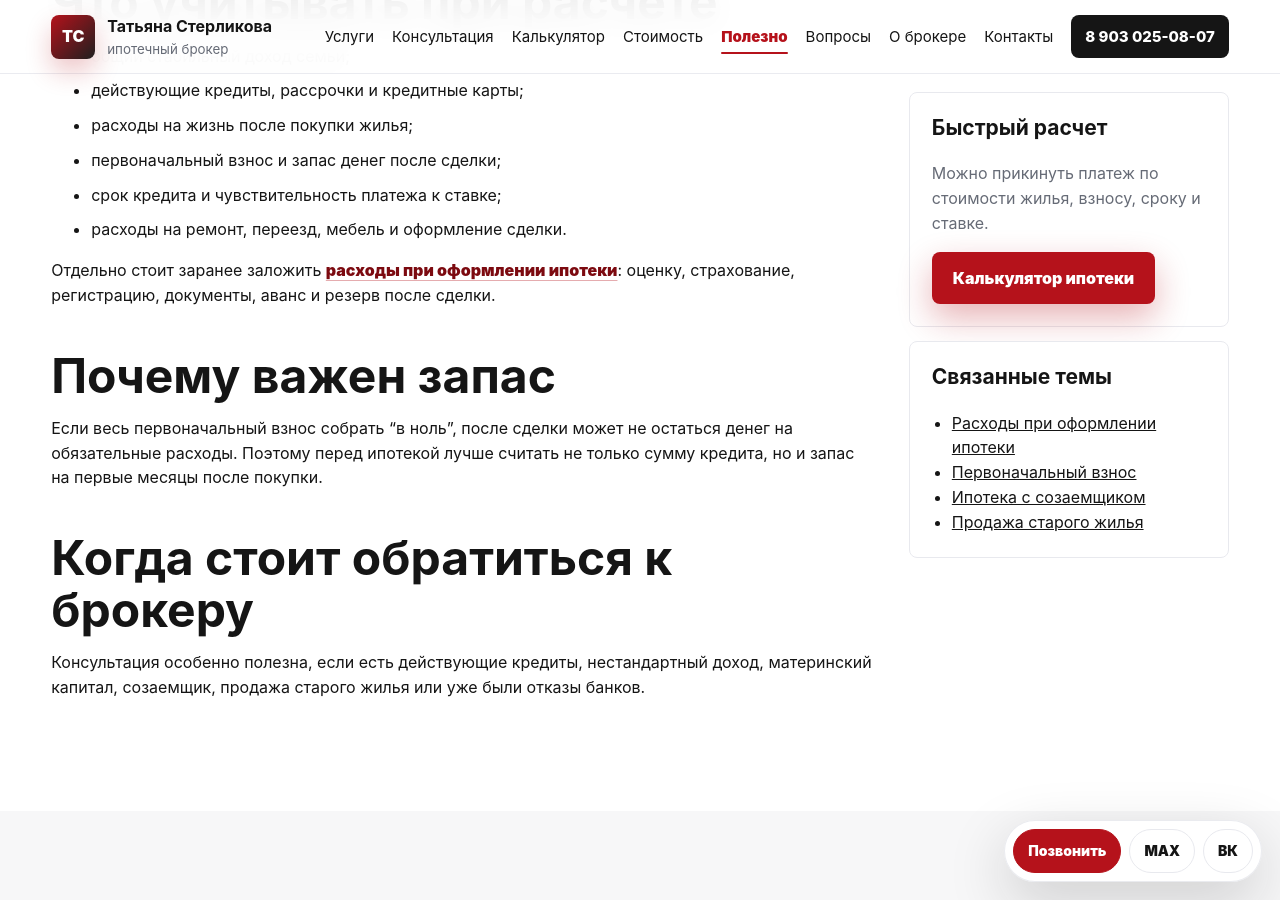
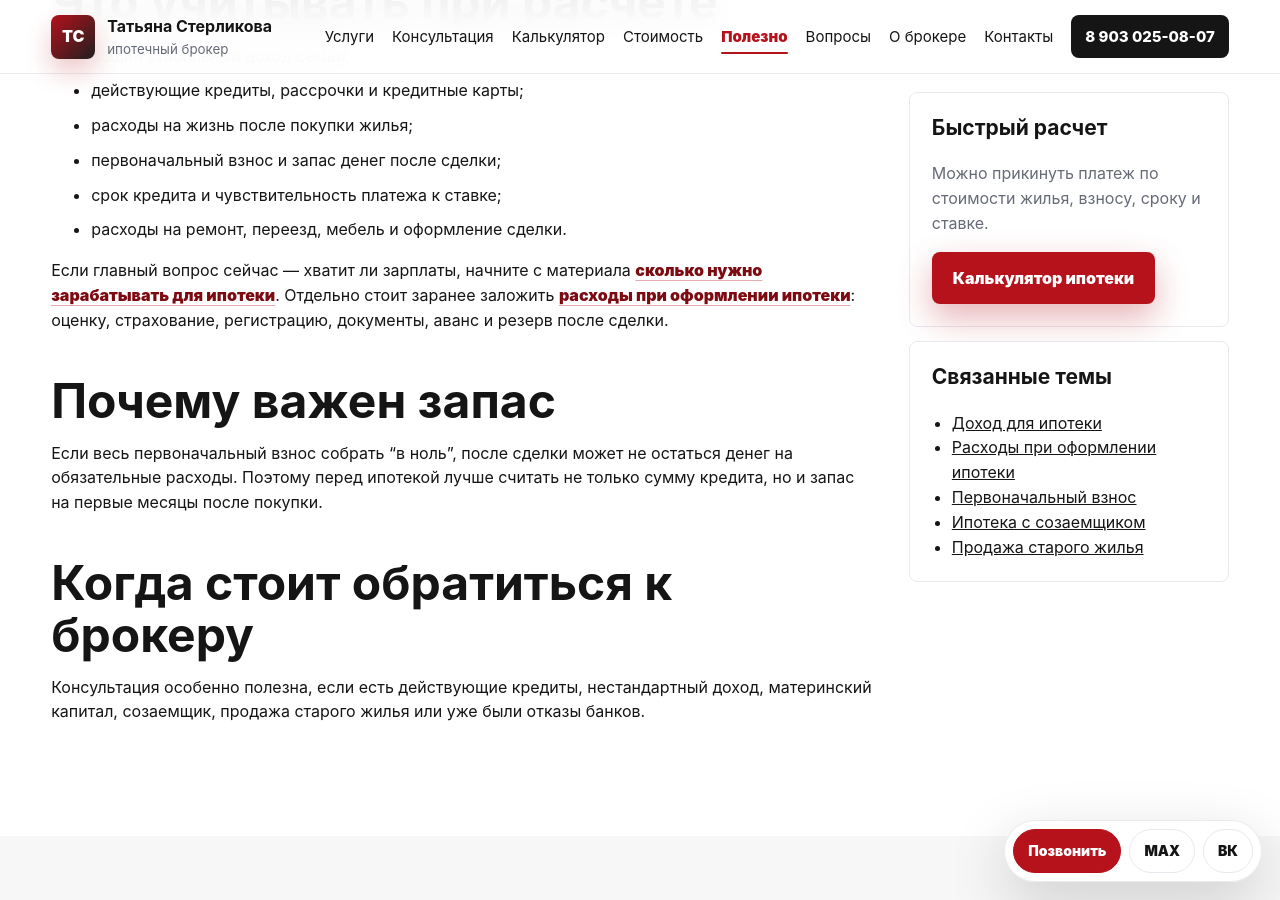
Before and after one commit to deputat36/broker, a Jekyll site: the page built from polezno/kak-ponyat-komfortnyy-platezh-po-ipoteke.md, in a window 1280 px wide and 900 px high, scrolled down 1235 px. Built offline with Jekyll 4.4.1, drawn with Linux system fonts in a browser that asks for light colours; our own code applies the rules of GitHub Pages for plain Markdown files.

Commit message:
Добавлена ссылка на доход для ипотеки из статьи о платеже

```diff
--- a/polezno/kak-ponyat-komfortnyy-platezh-po-ipoteke.md
+++ b/polezno/kak-ponyat-komfortnyy-platezh-po-ipoteke.md
@@ -33,7 +33,7 @@
       <li>срок кредита и чувствительность платежа к ставке;</li>
       <li>расходы на ремонт, переезд, мебель и оформление сделки.</li>
     </ul>
-    <p>Отдельно стоит заранее заложить <a class="text-link" href="{{ '/polezno/rashody-pri-oformlenii-ipoteki/' | relative_url }}">расходы при оформлении ипотеки</a>: оценку, страхование, регистрацию, документы, аванс и резерв после сделки.</p>
+    <p>Если главный вопрос сейчас — хватит ли зарплаты, начните с материала <a class="text-link" href="{{ '/polezno/skolko-nuzhno-zarabatyvat-dlya-ipoteki/' | relative_url }}">сколько нужно зарабатывать для ипотеки</a>. Отдельно стоит заранее заложить <a class="text-link" href="{{ '/polezno/rashody-pri-oformlenii-ipoteki/' | relative_url }}">расходы при оформлении ипотеки</a>: оценку, страхование, регистрацию, документы, аванс и резерв после сделки.</p>
 
     <h2>Почему важен запас</h2>
     <p>Если весь первоначальный взнос собрать “в ноль”, после сделки может не остаться денег на обязательные расходы. Поэтому перед ипотекой лучше считать не только сумму кредита, но и запас на первые месяцы после покупки.</p>
@@ -43,7 +43,7 @@
   </article>
   <aside class="sidebar">
     <div class="seo-panel"><h3>Быстрый расчет</h3><p>Можно прикинуть платеж по стоимости жилья, взносу, сроку и ставке.</p><a class="btn btn-primary" href="{{ '/kalkulyator-ipoteki/' | relative_url }}">Калькулятор ипотеки</a></div>
-    <div class="seo-panel"><h3>Связанные темы</h3><ul><li><a href="{{ '/polezno/rashody-pri-oformlenii-ipoteki/' | relative_url }}">Расходы при оформлении ипотеки</a></li><li><a href="{{ '/polezno/pervonachalnyy-vznos-po-ipoteke/' | relative_url }}">Первоначальный взнос</a></li><li><a href="{{ '/uslugi/ipoteka-s-sozaemshchikom/' | relative_url }}">Ипотека с созаемщиком</a></li><li><a href="{{ '/uslugi/ipoteka-pri-prodazhe-starogo-zhilya/' | relative_url }}">Продажа старого жилья</a></li></ul></div>
+    <div class="seo-panel"><h3>Связанные темы</h3><ul><li><a href="{{ '/polezno/skolko-nuzhno-zarabatyvat-dlya-ipoteki/' | relative_url }}">Доход для ипотеки</a></li><li><a href="{{ '/polezno/rashody-pri-oformlenii-ipoteki/' | relative_url }}">Расходы при оформлении ипотеки</a></li><li><a href="{{ '/polezno/pervonachalnyy-vznos-po-ipoteke/' | relative_url }}">Первоначальный взнос</a></li><li><a href="{{ '/uslugi/ipoteka-s-sozaemshchikom/' | relative_url }}">Ипотека с созаемщиком</a></li><li><a href="{{ '/uslugi/ipoteka-pri-prodazhe-starogo-zhilya/' | relative_url }}">Продажа старого жилья</a></li></ul></div>
   </aside>
 </section>
 
```
